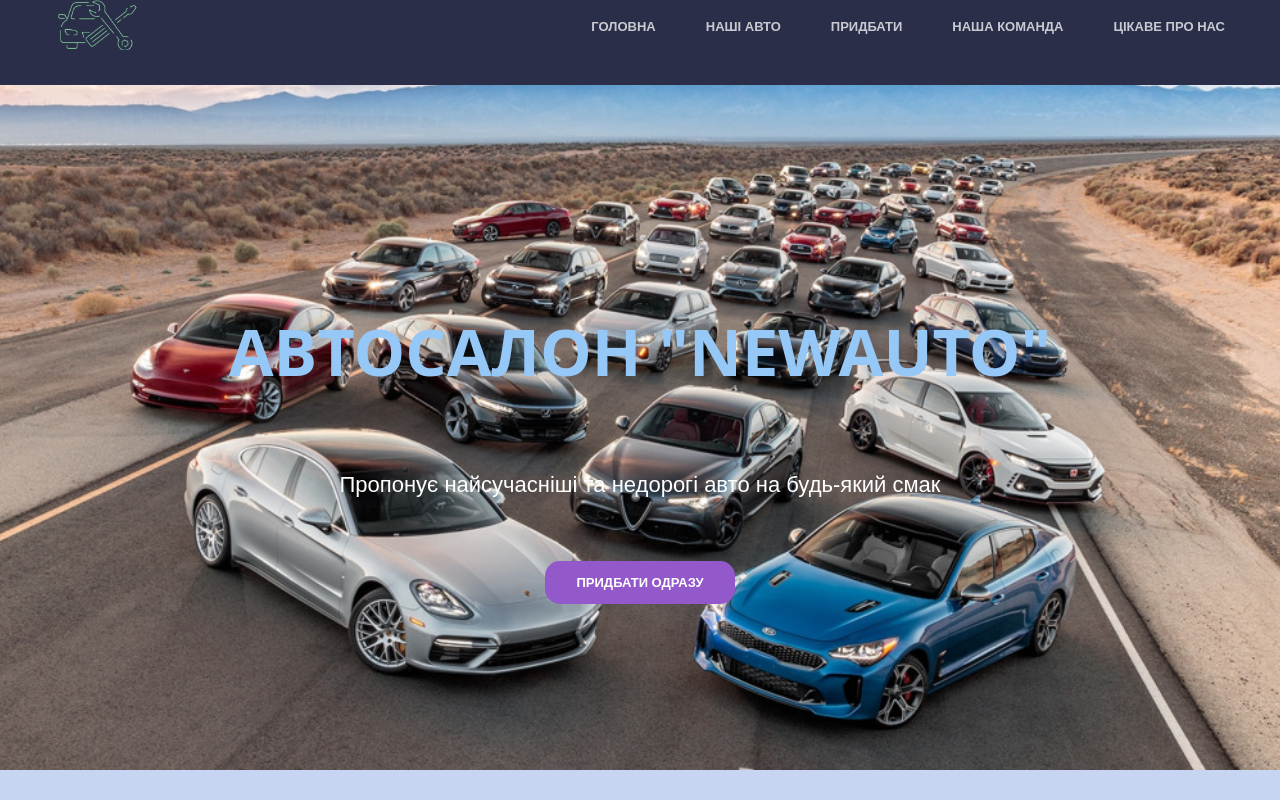
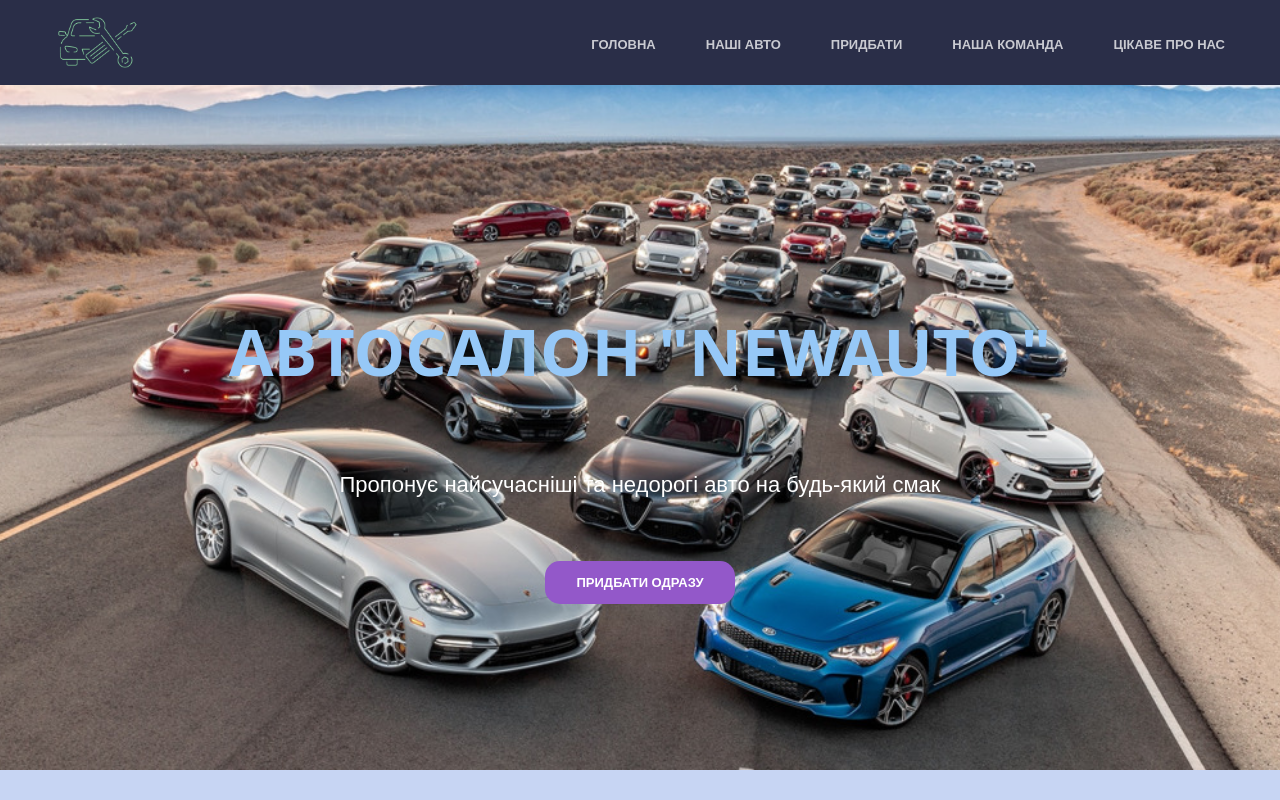
Before and after one commit to ArtemLuhovskyi/autosalon-frontend, a React (Create React App) app: page / in a window 1280 px wide. Shown: the top 800 px of the page. Built offline with nearby package versions, Linux system fonts and the light colour scheme; no server answers.

Commit message:
new autosalon

```diff
--- a/src/components/CarsSection.tsx
+++ b/src/components/CarsSection.tsx
@@ -117,7 +117,7 @@ export default function CarsSection() {
                             <tr key={item.id}>
                                 <td>{item.id}</td>
                                 <td>
-                                    <img src={item.img} alt="Image" />
+                                    <img className='img-admin' src={item.img} alt="Image" />
                                 </td>
                                 <td>{item.title}</td>
                                 <td>{item.price}</td>
--- a/src/css/table-cars-section.css
+++ b/src/css/table-cars-section.css
@@ -37,7 +37,7 @@ tbody tr:hover {
     background-color: #e0e0e0;
 }
 
-img {
+.img-admin {
     width: 50px;
     height: 50px;
     object-fit: cover;
```
